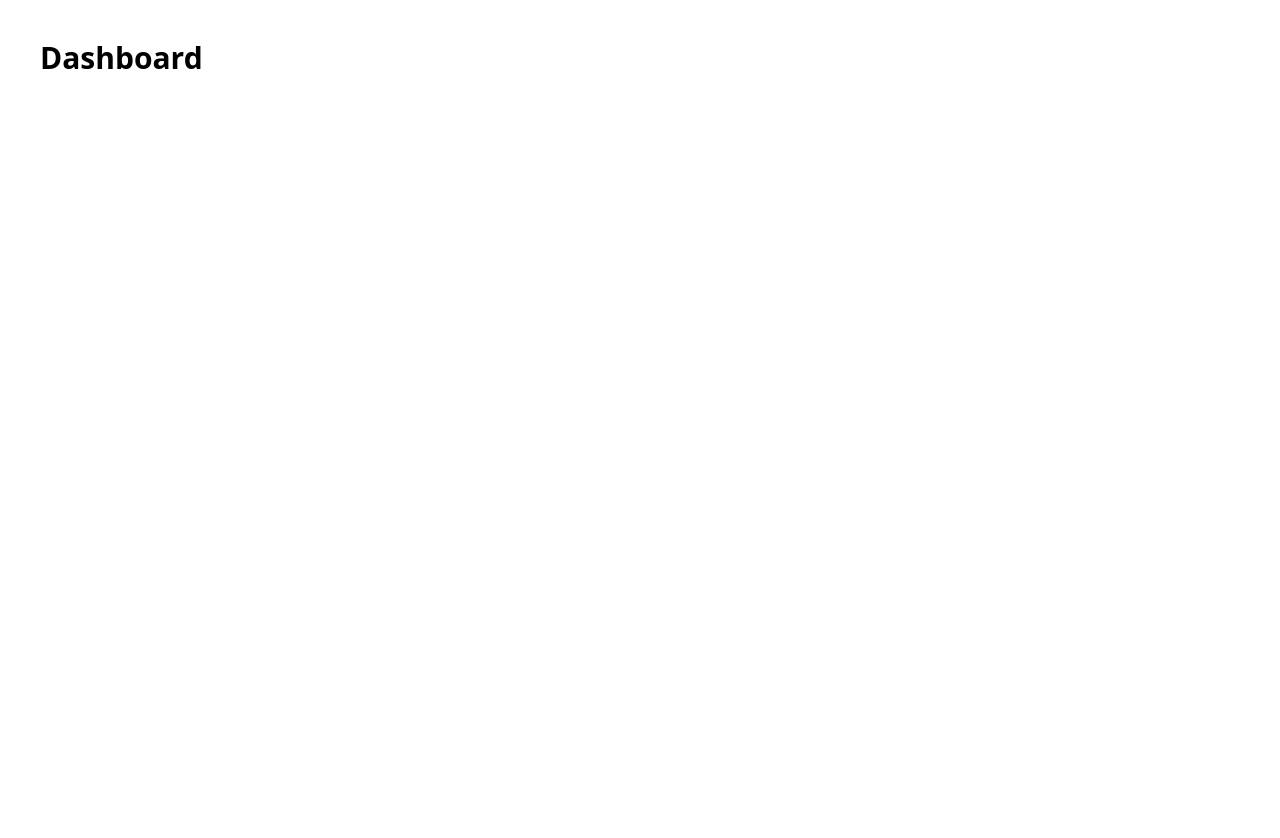
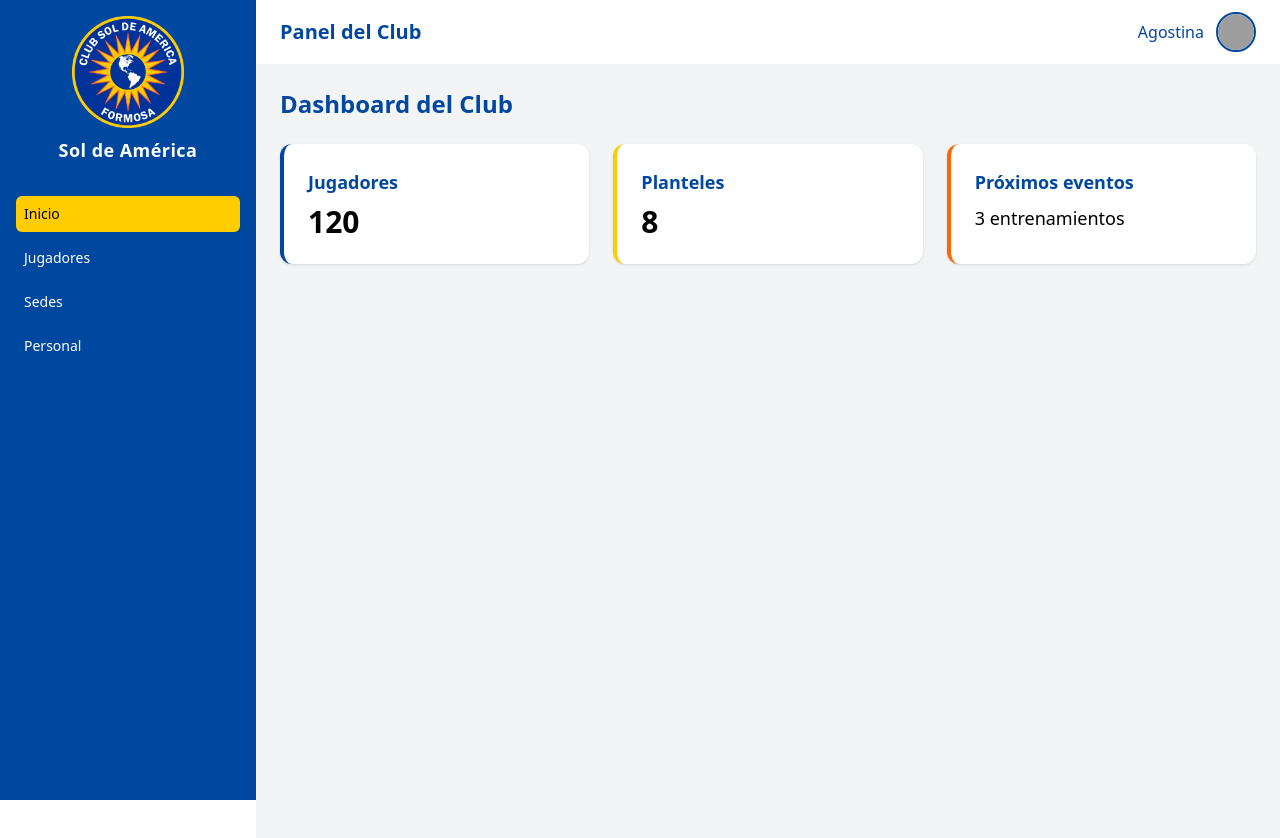
Before and after one commit to julianotazo/app_sol_de_america, a React (Vite) app in the folder frontend/: page /dashboard in a window 1280 px wide. Shown: the top 838 px of the page. Before the commit the page ends 800 px from the top, so only its background shows below. Built offline with nearby package versions, Linux system fonts and the light colour scheme; sample sign-in values are in the browser's storage; grey boxes are pictures that could not be loaded; the HTML template or start-up script is replaced by a standard one.

Commit message:
feat: agregar layout principal y dashboard inicial con identidad visual del Club Sol de América

```diff
--- /dev/null
+++ b/frontend/src/components/Layout.jsx
@@ -0,0 +1,19 @@
+import Sidebar from './SideBar';
+import Navbar from './NavBar';
+import { Outlet } from 'react-router-dom';
+
+export default function Layout() {
+  return (
+    <div className="flex">
+      <Sidebar />
+
+      <div className="flex-1 flex flex-col">
+        <Navbar />
+
+        <main className="p-6 bg-gray-100 min-h-screen">
+          <Outlet />
+        </main>
+      </div>
+    </div>
+  );
+}
--- /dev/null
+++ b/frontend/src/components/NavBar.jsx
@@ -0,0 +1,16 @@
+export default function Navbar() {
+  return (
+    <header className="h-16 bg-white shadow flex items-center justify-between px-6">
+      <h1 className="text-xl font-semibold text-sol-blue">Panel del Club</h1>
+
+      <div className="flex items-center gap-3">
+        <span className="font-medium text-sol-blue">Agostina</span>
+        <img
+          src="https://ui-avatars.com/api/?name=A+G&background=0047AB&color=fff"
+          alt="avatar"
+          className="w-10 h-10 rounded-full border-2 border-sol-blue"
+        />
+      </div>
+    </header>
+  );
+}
--- /dev/null
+++ b/frontend/src/components/SideBar.jsx
@@ -0,0 +1,63 @@
+import { NavLink } from 'react-router-dom';
+import logo from '../../public/sol_de_america.png'; // poné el nombre correcto del archivo
+
+export default function Sidebar() {
+  return (
+    <aside className="w-64 bg-sol-blue text-white h-screen p-4 flex flex-col">
+      {/* Logo */}
+      <div className="flex flex-col items-center mb-8">
+        <img src={logo} alt="Escudo Sol de América" className="w-28 mb-2" />
+        <h2 className="text-lg font-semibold text-white tracking-wide">
+          Sol de América
+        </h2>
+      </div>
+
+      {/* Links */}
+      <nav className="flex flex-col gap-2 text-white">
+        <NavLink
+          to="/dashboard"
+          className={({ isActive }) =>
+            `p-2 rounded-md text-sm font-medium ${
+              isActive ? 'bg-sol-yellow text-black' : 'hover:bg-blue-800'
+            }`
+          }
+        >
+          Inicio
+        </NavLink>
+
+        <NavLink
+          to="/jugadores"
+          className={({ isActive }) =>
+            `p-2 rounded-md text-sm font-medium ${
+              isActive ? 'bg-sol-yellow text-black' : 'hover:bg-blue-800'
+            }`
+          }
+        >
+          Jugadores
+        </NavLink>
+
+        <NavLink
+          to="/sedes"
+          className={({ isActive }) =>
+            `p-2 rounded-md text-sm font-medium ${
+              isActive ? 'bg-sol-yellow text-black' : 'hover:bg-blue-800'
+            }`
+          }
+        >
+          Sedes
+        </NavLink>
+
+        <NavLink
+          to="/personal"
+          className={({ isActive }) =>
+            `p-2 rounded-md text-sm font-medium ${
+              isActive ? 'bg-sol-yellow text-black' : 'hover:bg-blue-800'
+            }`
+          }
+        >
+          Personal
+        </NavLink>
+      </nav>
+    </aside>
+  );
+}
--- /dev/null
+++ b/frontend/src/pages/Home.jsx
@@ -0,0 +1,9 @@
+const Home = () => {
+  return (
+    <h2 className="text-2xl font-semibold">
+      Bienvenida al sistema del Club Sol de América
+    </h2>
+  );
+};
+
+export default Home;
--- a/frontend/src/pages/dashboard/DashboardPage.jsx
+++ b/frontend/src/pages/dashboard/DashboardPage.jsx
@@ -1,7 +1,27 @@
 export default function DashboardPage() {
   return (
-    <div className="p-10">
-      <h1 className="text-3xl font-bold">Dashboard</h1>
+    <div className="space-y-6">
+      <h2 className="text-2xl font-bold text-sol-blue">Dashboard del Club</h2>
+
+      {/* Tarjetas */}
+      <div className="grid grid-cols-1 md:grid-cols-3 gap-6">
+        <div className="bg-white p-6 rounded-xl shadow border-l-4 border-sol-blue">
+          <h3 className="text-sol-blue font-semibold text-lg">Jugadores</h3>
+          <p className="text-3xl font-bold mt-2">120</p>
+        </div>
+
+        <div className="bg-white p-6 rounded-xl shadow border-l-4 border-sol-yellow">
+          <h3 className="text-sol-blue font-semibold text-lg">Planteles</h3>
+          <p className="text-3xl font-bold mt-2">8</p>
+        </div>
+
+        <div className="bg-white p-6 rounded-xl shadow border-l-4 border-sol-orange">
+          <h3 className="text-sol-blue font-semibold text-lg">
+            Próximos eventos
+          </h3>
+          <p className="text-lg mt-2">3 entrenamientos</p>
+        </div>
+      </div>
     </div>
   );
 }
--- a/frontend/src/router/AppRouter.jsx
+++ b/frontend/src/router/AppRouter.jsx
@@ -1,23 +1,37 @@
 import { BrowserRouter, Routes, Route } from 'react-router-dom';
+
 import LoginPage from '../pages/auth/LoginPage';
 import RegisterPage from '../pages/auth/RegisterPage';
+
 import DashboardPage from '../pages/dashboard/DashboardPage';
+
 import PrivateRoute from './PrivateRoute';
+import Layout from '../components/Layout';
 
 export default function AppRouter() {
   return (
     <BrowserRouter>
       <Routes>
+        {/* Rutas públicas */}
         <Route path="/" element={<LoginPage />} />
         <Route path="/register" element={<RegisterPage />} />
+
+        {/* Rutas privadas con Layout */}
         <Route
-          path="/dashboard"
+          path="/"
           element={
             <PrivateRoute>
-              <DashboardPage />
+              <Layout />
             </PrivateRoute>
           }
-        />
+        >
+          {/* Todas estas páginas usan el Layout */}
+          <Route path="dashboard" element={<DashboardPage />} />
+
+          {/* Podés seguir agregando más acá */}
+          {/* <Route path="sedes" element={<SedesPage />} /> */}
+          {/* <Route path="personal" element={<PersonalPage />} /> */}
+        </Route>
       </Routes>
     </BrowserRouter>
   );
--- a/frontend/tailwind.config.js
+++ b/frontend/tailwind.config.js
@@ -1,7 +1,16 @@
 module.exports = {
-  content: ['./index.html', './src/**/*.{js,ts,jsx,tsx}'],
+  content: ['./index.html', './src/**/*.{js,jsx}'],
   theme: {
-    extend: {}
+    extend: {
+      colors: {
+        sol: {
+          blue: '#0047A0',
+          yellow: '#FFCC00',
+          orange: '#FF6600',
+          white: '#FFFFFF'
+        }
+      }
+    }
   },
   plugins: []
 };
```
Also changed, not shown: frontend/public/sol_de_america.png (added).
